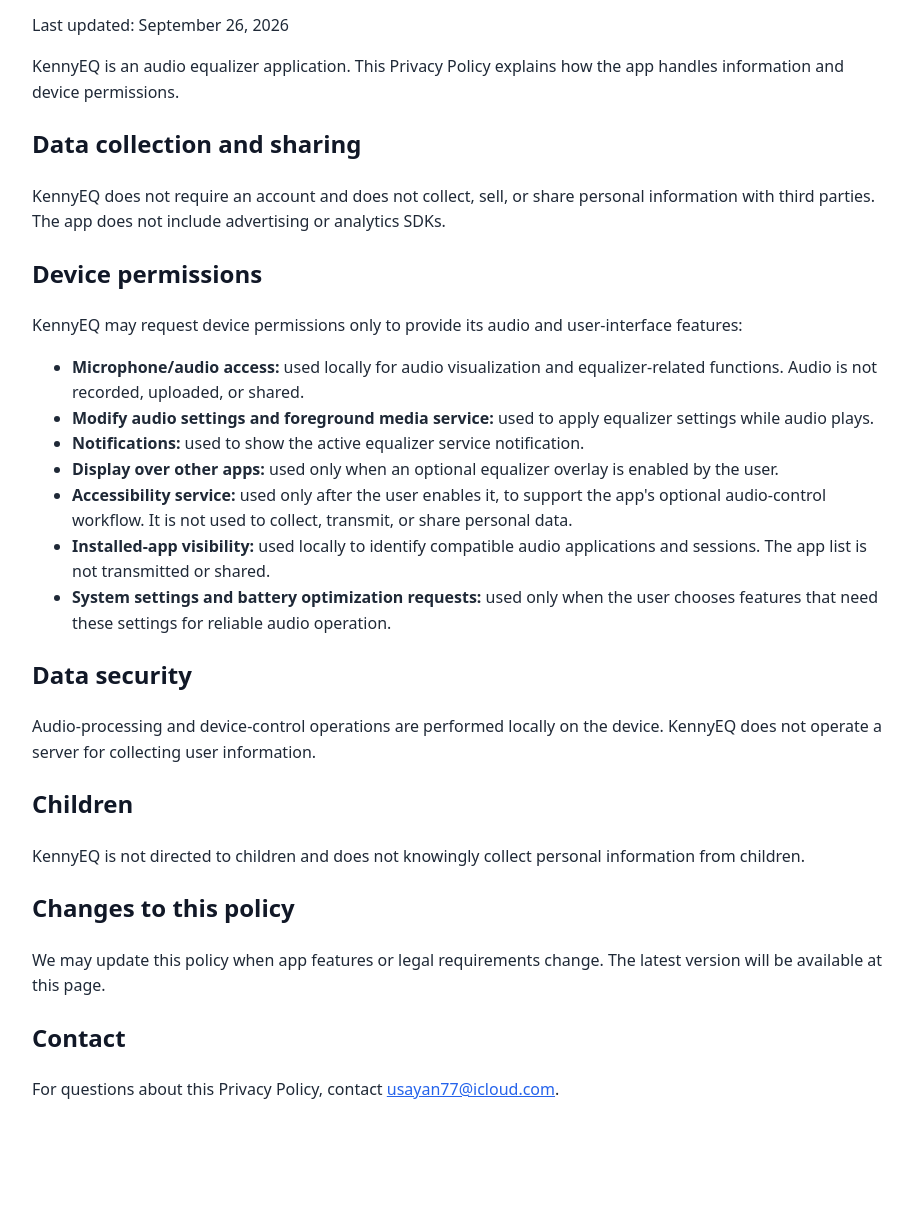
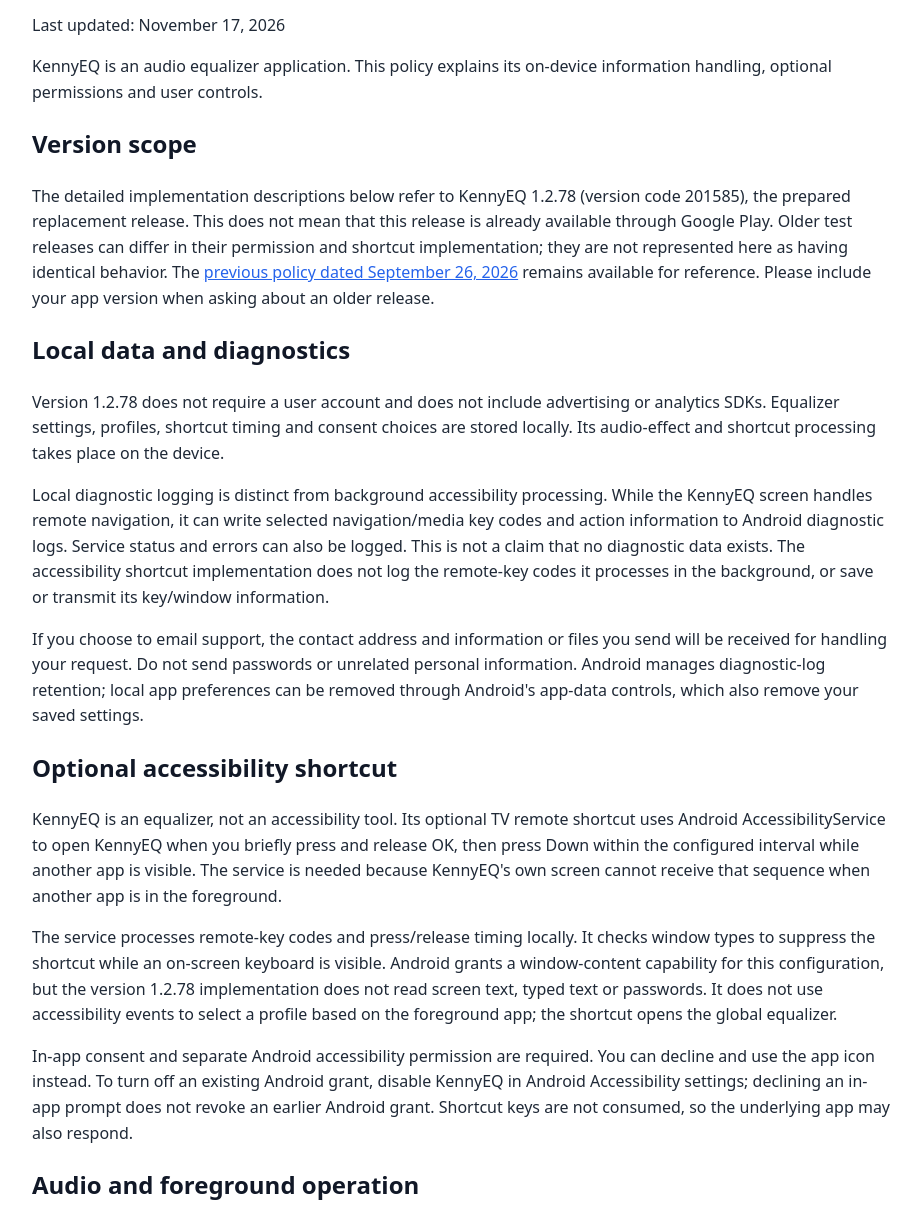
Before and after one commit to zrrfd8n6pb-tech/kennyeq-privacy, a plain HTML site: page index.html in a window 1280 px wide. Shown: the part 100-1308 px from the top of the page, without its empty margins (178-1095 px from the left). Before the commit the page ends 1243 px from the top, so only its background shows below. Drawn offline with Linux system fonts and the light colour scheme.

Commit message:
Clarify privacy policy for KennyEQ 1.2.78
Clarify optional accessibility shortcut, local diagnostics, foreground effects and version scope. Preserve policy URL and prior policy in commit history. No application or Play Console changes.

```diff
--- a/index.html
+++ b/index.html
@@ -8,33 +8,35 @@
 </head>
 <body>
   <h1>KennyEQ Privacy Policy</h1>
-  <p>Last updated: September 26, 2026</p>
-  <p>KennyEQ is an audio equalizer application. This Privacy Policy explains how the app handles information and device permissions.</p>
-
-  <h2>Data collection and sharing</h2>
-  <p>KennyEQ does not require an account and does not collect, sell, or share personal information with third parties. The app does not include advertising or analytics SDKs.</p>
-
-  <h2>Device permissions</h2>
-  <p>KennyEQ may request device permissions only to provide its audio and user-interface features:</p>
+  <p>Last updated: November 17, 2026</p>
+  <p>KennyEQ is an audio equalizer application. This policy explains its on-device information handling, optional permissions and user controls.</p>
+  <h2>Version scope</h2>
+  <p>The detailed implementation descriptions below refer to KennyEQ 1.2.78 (version code 201585), the prepared replacement release. This does not mean that this release is already available through Google Play. Older test releases can differ in their permission and shortcut implementation; they are not represented here as having identical behavior. The <a href="https://github.com/zrrfd8n6pb-tech/kennyeq-privacy/blob/8c5293e3dba5535600ac1977e236b79c7c4d7a64/index.html">previous policy dated September 26, 2026</a> remains available for reference. Please include your app version when asking about an older release.</p>
+  <h2>Local data and diagnostics</h2>
+  <p>Version 1.2.78 does not require a user account and does not include advertising or analytics SDKs. Equalizer settings, profiles, shortcut timing and consent choices are stored locally. Its audio-effect and shortcut processing takes place on the device.</p>
+  <p>Local diagnostic logging is distinct from background accessibility processing. While the KennyEQ screen handles remote navigation, it can write selected navigation/media key codes and action information to Android diagnostic logs. Service status and errors can also be logged. This is not a claim that no diagnostic data exists. The accessibility shortcut implementation does not log the remote-key codes it processes in the background, or save or transmit its key/window information.</p>
+  <p>If you choose to email support, the contact address and information or files you send will be received for handling your request. Do not send passwords or unrelated personal information. Android manages diagnostic-log retention; local app preferences can be removed through Android's app-data controls, which also remove your saved settings.</p>
+  <h2>Optional accessibility shortcut</h2>
+  <p>KennyEQ is an equalizer, not an accessibility tool. Its optional TV remote shortcut uses Android AccessibilityService to open KennyEQ when you briefly press and release OK, then press Down within the configured interval while another app is visible. The service is needed because KennyEQ's own screen cannot receive that sequence when another app is in the foreground.</p>
+  <p>The service processes remote-key codes and press/release timing locally. It checks window types to suppress the shortcut while an on-screen keyboard is visible. Android grants a window-content capability for this configuration, but the version 1.2.78 implementation does not read screen text, typed text or passwords. It does not use accessibility events to select a profile based on the foreground app; the shortcut opens the global equalizer.</p>
+  <p>In-app consent and separate Android accessibility permission are required. You can decline and use the app icon instead. To turn off an existing Android grant, disable KennyEQ in Android Accessibility settings; declining an in-app prompt does not revoke an earlier Android grant. Shortcut keys are not consumed, so the underlying app may also respond.</p>
+  <h2>Audio and foreground operation</h2>
+  <p>KennyEQ retains user-enabled Android audio-effect controllers for supported playback sessions from other apps. It does not itself play media. Effects depend on the device and supported session; not all audio is guaranteed to be processed. The foreground service and its ongoing notification support this operation. The app's Fully close control stops the equalizer service.</p>
+  <p>On supported non-TV devices, a separate optional foreground service maintains a visible floating shortcut while other apps are displayed. This service is not media playback and is intentionally skipped on Android TV. Display-over-other-apps permission is used for this optional overlay.</p>
+  <p>Audio visualization uses Android Visualizer to process playback spectrum information locally. The Android RECORD_AUDIO permission name does not mean that the visualizer records microphone audio. The inspected visualization implementation does not create or upload audio recordings.</p>
+  <h2>Other device permissions</h2>
   <ul>
-    <li><strong>Microphone/audio access:</strong> used locally for audio visualization and equalizer-related functions. Audio is not recorded, uploaded, or shared.</li>
-    <li><strong>Modify audio settings and foreground media service:</strong> used to apply equalizer settings while audio plays.</li>
-    <li><strong>Notifications:</strong> used to show the active equalizer service notification.</li>
-    <li><strong>Display over other apps:</strong> used only when an optional equalizer overlay is enabled by the user.</li>
-    <li><strong>Accessibility service:</strong> used only after the user enables it, to support the app's optional audio-control workflow. It is not used to collect, transmit, or share personal data.</li>
-    <li><strong>Installed-app visibility:</strong> used locally to identify compatible audio applications and sessions. The app list is not transmitted or shared.</li>
-    <li><strong>System settings and battery optimization requests:</strong> used only when the user chooses features that need these settings for reliable audio operation.</li>
+    <li><strong>Modify audio settings:</strong> supports the equalizer's audio-effect functions.</li>
+    <li><strong>Notifications:</strong> shows ongoing service notifications where supported and permitted.</li>
+    <li><strong>App and audio-session information:</strong> may be used locally for compatible audio-session and profile functions. This is separate from the accessibility shortcut and does not establish foreground-app tracking by that service.</li>
+    <li><strong>System settings and battery optimization requests:</strong> are presented for optional features that need these settings for reliable operation. You decide whether to grant them.</li>
   </ul>
-
   <h2>Data security</h2>
-  <p>Audio-processing and device-control operations are performed locally on the device. KennyEQ does not operate a server for collecting user information.</p>
-
+  <p>Keep your device and operating system updated and review optional permissions in Android settings. This policy does not promise identical behavior for unaudited older builds or guarantee that all device diagnostics are absent.</p>
   <h2>Children</h2>
-  <p>KennyEQ is not directed to children and does not knowingly collect personal information from children.</p>
-
+  <p>KennyEQ is not directed to children.</p>
   <h2>Changes to this policy</h2>
   <p>We may update this policy when app features or legal requirements change. The latest version will be available at this page.</p>
-
   <h2>Contact</h2>
   <p>For questions about this Privacy Policy, contact <a href="mailto:usayan77@icloud.com">usayan77@icloud.com</a>.</p>
 </body>
```
